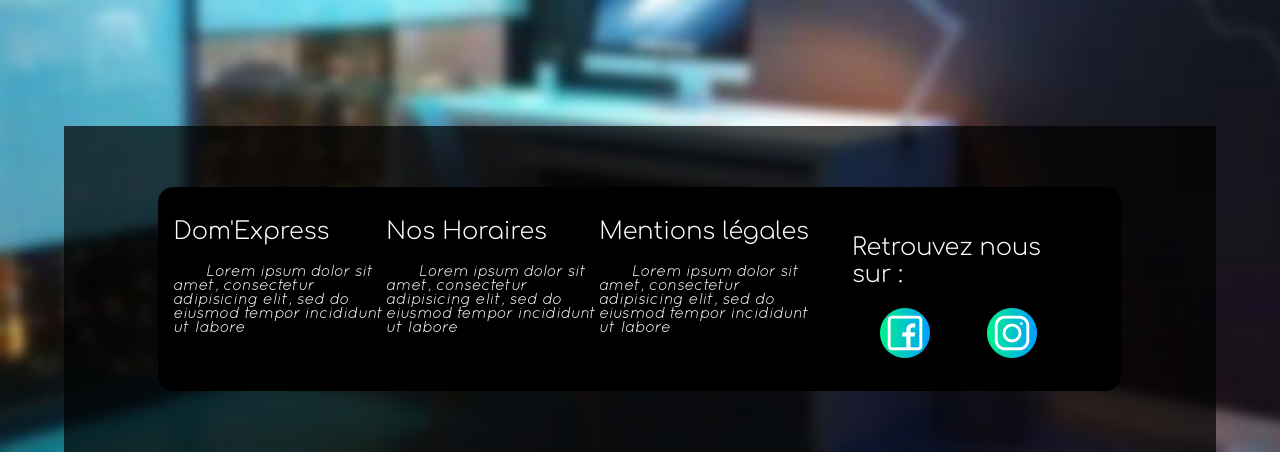
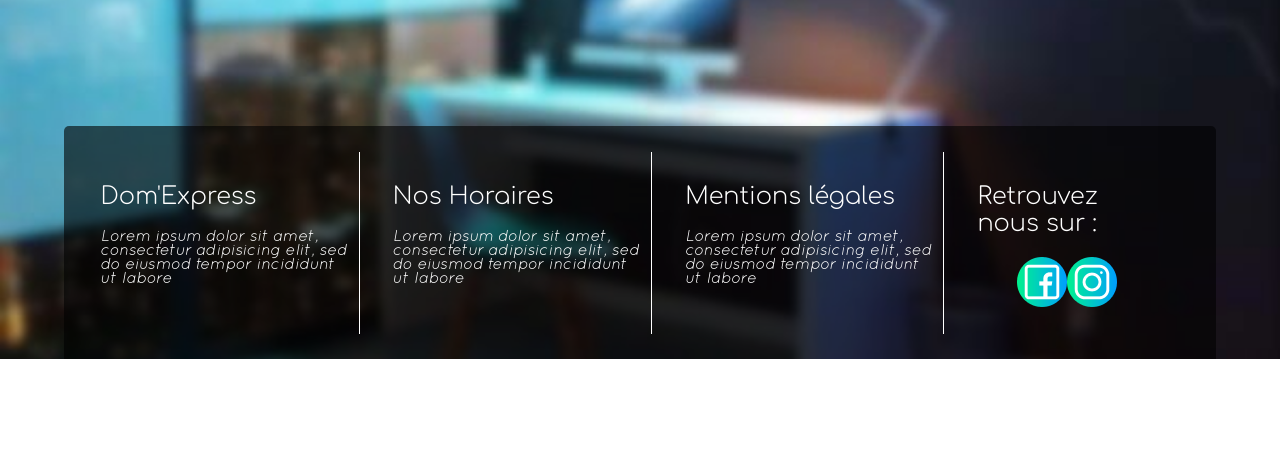
Before and after one commit to gastonduault/domexpress, a plain HTML site: page index.html in a window 1280 px wide. Shown: the part 506-958 px from the top of the page. After the commit the page ends 865 px from the top, so only its background shows below. Drawn offline with Linux system fonts and the light colour scheme.

Commit message:
maj footer

```diff
--- a/index.html
+++ b/index.html
@@ -1,7 +1,6 @@
 <!DOCTYPE html>
 <head>
     <meta charset="utf-8">
-    <!-- Utilisation de tout l'espace disponible pour les mobiles, sans zoom -->
     <meta name="viewport" content="width=device-width, initial-scale=1.0, shrink-to-fit=no" />
     <title>DomExpress</title>
     <link rel="stylesheet" href="style.css" />
@@ -22,7 +21,7 @@
         </nav>
     </header>
    <main>
-        <section>
+        <section class="main">
             <article>
                 <h2>
                     La domotique facile !
@@ -59,11 +58,13 @@
                     <h2>Mentions légales</h2>
                     <P>Lorem ipsum dolor sit amet, consectetur adipisicing elit, sed do eiusmod tempor incididunt ut labore</P>
                 </article>
+                <article>
+                    <h2>Retrouvez nous sur :</h2>
                     <figure>
-                <h2>Retrouvez nous sur :</h2>
                         <img src="img/facebook_1.png" title="Facebook" alt="Logo de facebook" width="50" height="50">
                         <img src="img/instagram_1.png" title="Instagram" alt="Logo d'Instagram" width="50" height="50">
                     </figure>
+                </article>
             </section>
         </footer>
     </main>
--- a/style.css
+++ b/style.css
@@ -81,7 +81,7 @@ main{
     background-attachment: fixed;
 }
 
-main section {
+main .main {
     margin: 5% 7%;
     width: 83%;
     background-color: #000;
@@ -95,52 +95,58 @@ main section {
     flex-direction: row;
 }
 
-main article{
+.main article{
     width: 50%;
 }
-main article p::first-letter{
+.main article p::first-letter{
     padding-left: 2em;
 }
-main figure{
+.main figure{
     width: 50%;
     display: inline-flex;
     flex-direction: row;
     flex-wrap: wrap;
     justify-content: space-between;
 }
-main figure img:nth-child(1),
-main figure img:nth-child(2){
+.main figure img:nth-child(1),
+.main figure img:nth-child(2){
     margin-bottom: 3%;
 }
-main figure img{
+.main figure img{
     border-radius: 5px 5px;
 }
-/*main figure img{
-    display: inline-block;
-    flex-direction: column;
-    flex-wrap: wrap;
-}*/
 
 /* FOOTER */
-footer {
-    background-color: rgba(0, 0, 0, 0.7);
-    margin: 5% 5% 0 5%;
-    padding: 5px 15px;
-    color: #ffffff;
+footer{
+    background-color: rgba(0, 0, 0, 0.6);
+    padding: 2% 2%;
+    color: #fff;
     font-family: Quicksand;
-}
-footer section {
-    display: inline-flex;
-    flex-direction: row;
-    justify-content: space-around;
+    margin: 5% 5% 0% 5%;
+    border-radius: 5px 5px 0px 0px;
 }
 
+footer section{
+     display: inline-flex;
+     flex-direction: row;
+}
 
-footer section figure {
+footer section article{
+    border-right: #fff 1px solid;
+    margin-right: 2%;
+    padding: 1%;
+}
+
+footer section article:nth-child(4){
+    border-right: none;
+}
+
+footer figure {
     display: flex;
-    justify-content: space-around;
+    justify-content: space-between;
 }
-/* FOOTER */
+
+/*MEDIA QUERY*/
 @media (max-width: 776px) {
     header nav a:link {
         border: none;
@@ -160,16 +166,12 @@ footer section figure {
         display: none;
     }
 
-    main section figure img {
+    main .main figure img {
         margin-bottom: 3%;
     }
 }
 
 
 @media (max-width: 1250px) {
-    footer {
-        margin-left: 10%;
-        margin-right: 10%;
-        margin-bottom: 0%;
-    }
+
 }
```
Lines whose indentation alone changed are shown as unchanged.
